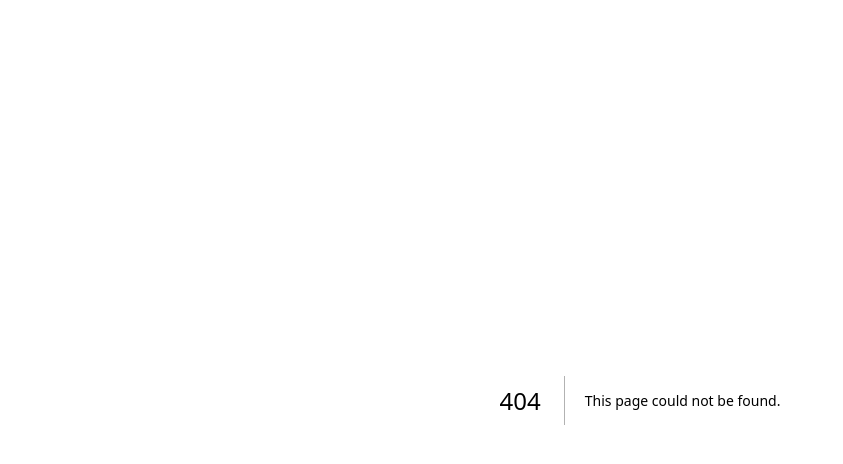
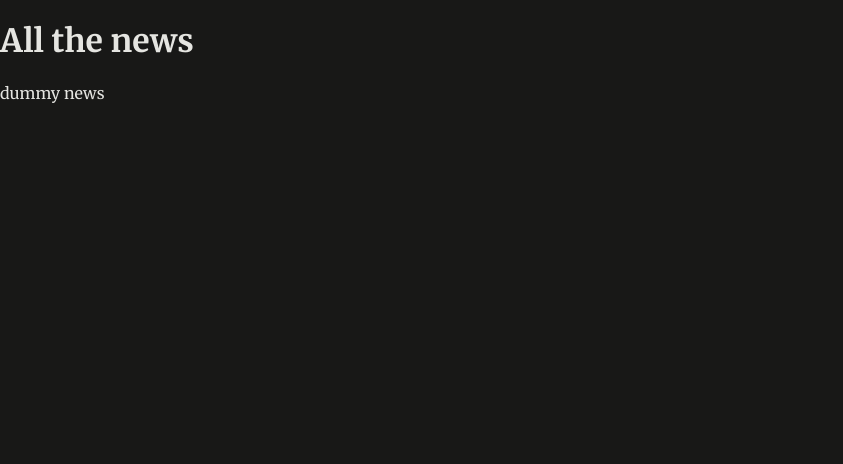
Before and after one commit to DavidSurina/blog-next-training, a Next.js app: page /news in a window 1280 px wide. Before the commit this address had no page. Shown: the top 464 px of the page, without its empty margins (0-843 px from the left). Built offline with nearby package versions, Linux system fonts and the light colour scheme.

Commit message:
basic news page

```diff
--- /dev/null
+++ b/app/news/page.js
@@ -0,0 +1,17 @@
+export const metadata = {
+  title: "All meals",
+  description: "Browse delicious meals shared by users.",
+};
+
+export default function NewsPage() {
+  return (
+    <>
+      <header className="page-header">
+        <h1>All the news</h1>
+      </header>
+      <main>
+        <p>dummy news</p>
+      </main>
+    </>
+  );
+}
```
